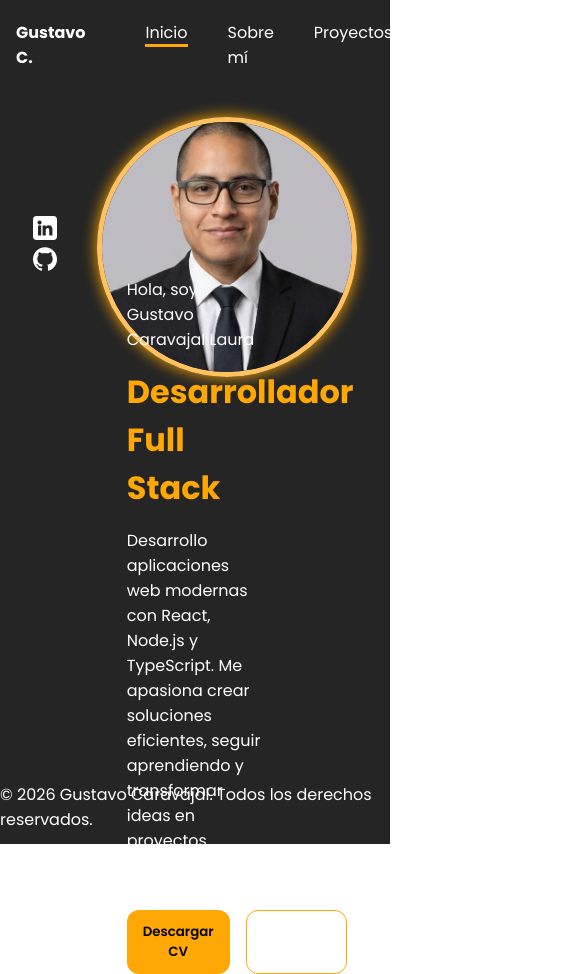
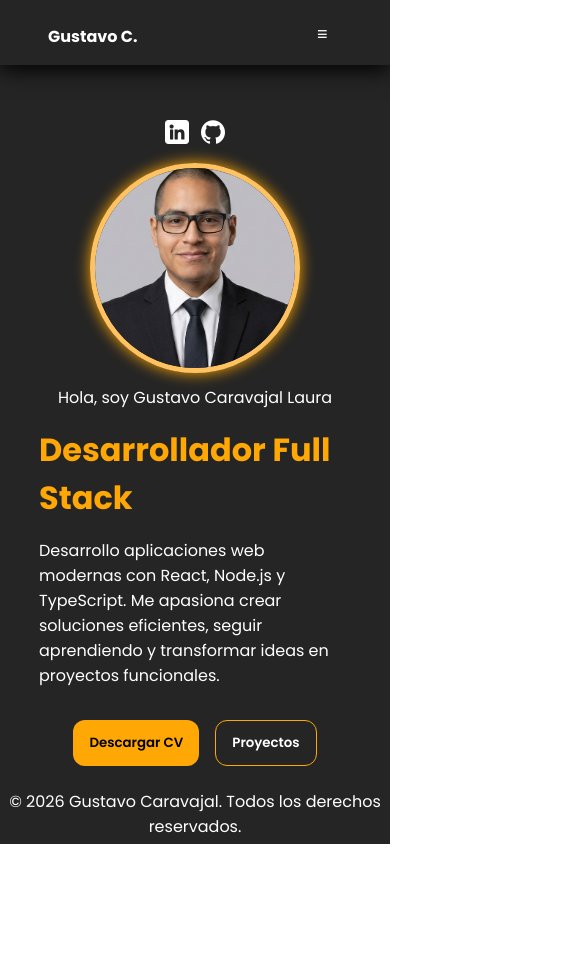
Before and after one commit to Gustavo-Caravajal/Portfolio-Gustavo-Caravajal-Laura, a React (Vite) app: page / in a window 390 px wide. Shown: the top 974 px of the page, 585 px wide, since content can reach past the window. After the commit the page ends 844 px from the top, so only its background shows below. Built offline with nearby package versions, Linux system fonts and the light colour scheme.

Commit message:
feat: agregar diseño responsive para los componentes Header, Nav, Home y Footer

```diff
--- a/src/components/Footer/Footer.css
+++ b/src/components/Footer/Footer.css
@@ -5,3 +5,9 @@ footer{
     align-items: center;
     justify-content: center;
 }
+
+@media (max-width: 768px){
+    footer{
+        text-align: center;
+    }
+}
--- a/src/components/Header/Header.css
+++ b/src/components/Header/Header.css
@@ -1,12 +1,12 @@
-header{
+header {
     display: flex;
     flex-direction: row;
     justify-content: space-between;
-    align-items: center;
-    padding: 1.5rem 10rem 1rem 10rem;
+    padding: 1.5rem 5rem 1rem 5rem;
+    box-shadow: 0 5px 20px rgb(0, 0, 0);
 }
 
-h4{
+h4 {
     transition: color 0.5s, border-color 0.5s;
 }
 
@@ -14,9 +14,39 @@ h4:hover {
     color: hsl(39, 100%, 51%);
 }
 
+.hamburger-button {
+    display: none;
+}
 
-@media (max-width: 768px){
-    header{
-        padding: 1rem;
+
+@media (max-width: 768px) {
+    header {
+        padding: 1.5rem 3rem 1rem 3rem;
+        margin-bottom: 2rem;
+
+    }
+
+    header.open {
+        flex-direction: column;
+        padding-bottom: 1rem;
+
+    }
+
+
+    .hidden-logo {
+        display: none;
+    }
+
+    .hamburger-button {
+        display: flex;
+        font-size: large;
+        width: 25px;
+        height: 25px;
+        padding: 0;
+        align-self: flex-end;
+        background-color: transparent;
+        border: none;
+        color: white;
+        text-align: center;
     }
 }
--- a/src/components/Header/Header.tsx
+++ b/src/components/Header/Header.tsx
@@ -1,11 +1,21 @@
+import { useState } from "react";
 import { Nav } from "../Nav/Nav"
 import "./Header.css"
 
 export const Header = () => {
+    const [isMenuOpen, setIsMenuOpen] = useState<boolean>(false);
+
+    const toggleMenu = () => {
+        setIsMenuOpen(!isMenuOpen);
+    }
+
     return (
-        <header>
-            <h4>Gustavo C.</h4>
-            <Nav/>
+        <header className={isMenuOpen ? "open" : ""}>
+            <h4 className={isMenuOpen ? "hidden-logo" : ""}>Gustavo C.</h4>
+            <button className="hamburger-button" onClick={toggleMenu}>≡</button>
+            <Nav
+                isMenuOpen={isMenuOpen}
+            />
         </header>
     )
 }
--- a/src/components/Home/Home.css
+++ b/src/components/Home/Home.css
@@ -14,10 +14,11 @@
     gap: 2.5rem;
     align-items: center;
     justify-content: center;
+    height: auto;
 }
 
 .profile-social {
-    height: 300px;
+    height: auto;
     display: flex;
     flex-direction: column;
     align-items: center;
@@ -31,13 +32,9 @@
     transition: scale 0.3s;
 }
 
-.social-logo:hover{
+.social-logo:hover {
     scale: 1.2;
 }
-
-
-
-
 
 .profile-image {
     object-fit: cover;
@@ -50,11 +47,12 @@
 
 .presentation {
     width: 35%;
-    height: 300px;
+    min-height: 300px;
     display: flex;
     flex-direction: column;
     gap: 1rem;
     justify-content: center;
+    align-items: flex-start;
 }
 
 .profession {
@@ -106,3 +104,35 @@
     color: hsl(39, 100%, 51%);
 
 }
+
+
+@media (max-width: 768px) {
+    .home-container {
+        flex-direction: column;
+        gap: 0.75rem;
+    }
+
+    .profile {
+        gap: 0.75rem;
+        flex-direction: column;
+    }
+
+    .profile-social{
+        flex-direction: row;
+        gap: 0.75rem;
+    }
+
+    .profile-image {
+        width: 200px;
+        height: 200px;
+    }
+
+    .presentation {
+        width: 80%;
+        align-items: center;
+    }
+
+    .presentation-buttons {
+        justify-content: center;
+    }
+}
--- a/src/components/Home/Home.tsx
+++ b/src/components/Home/Home.tsx
@@ -8,7 +8,7 @@ export const Home = () => {
                     <a href="https://www.linkedin.com/in/gustavo-caravajal-669a37213/" target="_blank"><img className="social-logo" src="../../../public/images/linkedin.png" alt="linkedin" /></a>
                     <a href="https://github.com/Gustavo-Caravajal" target="_blank"><img className="social-logo" src="../../../public/images/github.png" alt="github" /></a>
                 </div>
-                <img className="profile-image" src="../../../public/images/Gustavo_Caravajal_Laura.png" alt="Gustavo Caravajal Laura" />
+                <img draggable="false" className="profile-image" src="../../../public/images/Gustavo_Caravajal_Laura.png" alt="Gustavo Caravajal Laura" />
             </div>
             <div className="presentation">
                 <p>Hola, soy Gustavo Caravajal Laura</p>
@@ -25,7 +25,6 @@ export const Home = () => {
                     <button className="button projects">Proyectos</button>
                 </div>
             </div>
-
         </div>
     );
 }
--- a/src/components/Nav/Nav.css
+++ b/src/components/Nav/Nav.css
@@ -1,4 +1,4 @@
-nav {
+.nav {
     display: flex;
     flex-direction: row;
 }
@@ -21,7 +21,7 @@ nav {
     transition: color 0.5s, border-color 0.5s;
 }
 
-.link.active{
+.link.active {
     border-bottom: 3px solid hsl(39, 100%, 51%);
     color: white
 }
@@ -30,3 +30,45 @@ nav {
     border-bottom: 3px solid hsl(39, 100%, 51%);
     color: hsl(39, 100%, 51%);
 }
+
+
+
+
+
+@media (max-width: 768px) {
+    .nav {
+        flex-direction: column;
+        align-items: center;
+        gap: 1rem;
+
+    }
+
+    .nav-closed{
+        display: none;
+    }
+
+    .nav-open {
+        display: flex;
+        align-items: center;
+        justify-content: center;
+        width: 100%;
+    }
+
+
+    .nav-item {
+        padding: 0.25rem 0;
+    }
+
+    .nav-items {
+        display: none;
+    }
+
+    .nav-items.open {
+        display: flex;
+        padding: 0;
+        flex-direction: column;
+        gap: 0.25rem;
+        align-items: center;
+
+    }
+}
--- a/src/components/Nav/Nav.tsx
+++ b/src/components/Nav/Nav.tsx
@@ -1,14 +1,19 @@
 import { useState } from "react"
 import "./Nav.css"
 
-export const Nav = () => {
-    const [activeSection, setActiveSection] = useState<string>("home")
-    return (
-        <nav>
-            <ul className="nav-items">
+type NavProps = {
+    isMenuOpen: boolean
+}
+
+export const Nav = ({ isMenuOpen }: NavProps) => {
+    const [activeSection, setActiveSection] = useState<string>("home");
+
+    return (<>
+
+            <nav className={isMenuOpen ? "nav nav-open" : "nav nav-closed"}>
+                <ul className={isMenuOpen ? "nav-items open" : "nav-items"}>
                     <li className="nav-item">
                         <a
-                        href="#home"
                             className={activeSection === "home" ? "link active" : "link"}
                             onClick={() => setActiveSection("home")}
                         >
@@ -53,5 +58,6 @@ export const Nav = () => {
                     </li>
                 </ul>
             </nav>
-    )
+
+    </>)
 }
```
Also changed, not shown: src/index.css (+5 -3 lines). Lines whose indentation alone changed are shown as unchanged.
